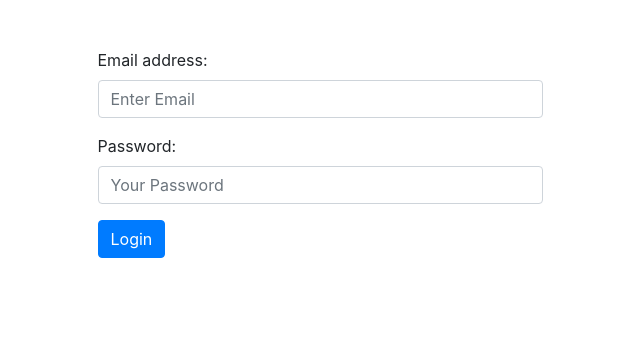
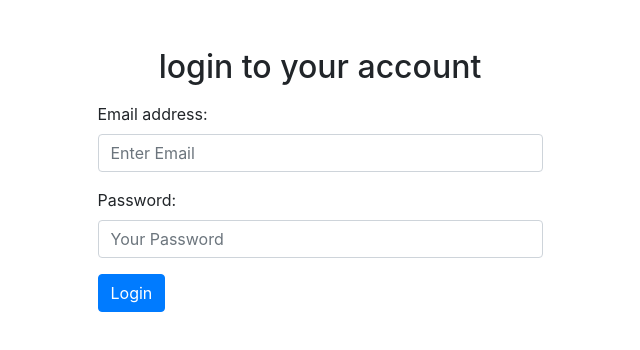
Before and after one commit to mdsatu/vue-basic-auth, a Vue app: page / in a window 1280 px wide. Shown: the top 350 px of the page, without its empty margins (320-960 px from the left). Built offline with nearby package versions, Linux system fonts and the light colour scheme.

Commit message:
setup vuex

```diff
--- a/package.json
+++ b/package.json
@@ -11,7 +11,8 @@
     "bootstrap": "^4.5.2",
     "bootstrap-vue": "^2.16.0",
     "core-js": "^3.6.5",
-    "vue": "^2.6.11"
+    "vue": "^2.6.11",
+    "vuex": "^3.5.1"
   },
   "devDependencies": {
     "@vue/cli-plugin-babel": "~4.5.0",
--- a/src/App.vue
+++ b/src/App.vue
@@ -1,16 +1,16 @@
 <template>
   <div id="app">
-    <HelloWorld/>
+    <Login/>
   </div>
 </template>
 
 <script>
-import HelloWorld from './components/HelloWorld.vue'
+import Login from './components/Login.vue'
 
 export default {
   name: 'App',
   components: {
-    HelloWorld
+    Login
   }
 }
 </script>
--- /dev/null
+++ b/src/api/back.js
@@ -0,0 +1,7 @@
+const ROOT_URL = 'http://laqs.me/api';
+
+export default {
+    login(){
+
+    }
+};
--- /dev/null
+++ b/src/components/Login.vue
@@ -0,0 +1,58 @@
+<template>
+  <b-container class="py-5">
+    <b-form>
+        <h2 class="text-center mb-3">login to your account</h2>
+      <b-row class="justify-content-center">
+        <b-col cols="5">
+          <b-form-group
+            id="input-group-1"
+            label="Email address:"
+            label-for="input-1"
+          >
+            <b-form-input
+              id="input-1"
+              v-model="form.email"
+              type="email"
+              required
+              placeholder="Enter Email"
+            ></b-form-input>
+          </b-form-group>
+
+          <b-form-group
+            id="input-group-2"
+            label="Password:"
+            label-for="input-2"
+          >
+            <b-form-input
+              id="input-2"
+              v-model="form.password"
+              type="passeord"
+              required
+              placeholder="Your Password"
+            ></b-form-input>
+          </b-form-group>
+
+          <b-button type="submit" variant="primary">Login</b-button>
+        </b-col>
+      </b-row>
+    </b-form>
+  </b-container>
+</template>
+
+<script>
+  export default {
+    data() {
+      return {
+        form: {
+          email: '',
+          password: ''
+        }
+      }
+    },
+    methods: {
+      onSubmit() {
+
+      }
+    }
+  }
+</script>
--- /dev/null
+++ b/src/store/index.js
@@ -0,0 +1,11 @@
+import Vuex from 'vuex';
+import Vue from 'vue';
+import auth from './modules/auth';
+
+Vue.use(Vuex);
+
+export default new Vuex.Store({
+    modules: {
+        auth
+    }
+});
--- /dev/null
+++ b/src/store/modules/auth.js
@@ -0,0 +1,26 @@
+// import api from '../../api/back'
+
+const state = {
+    token: null
+};
+
+const getters = {
+    isLoggedIn: state => !!state.token
+};
+
+const actions = {
+
+};
+
+const mutations = {
+    setToken: (state, token) => {
+        state.token = token;
+    }
+};
+
+export default {
+    state,
+    getters,
+    actions,
+    mutations
+};
```
Also changed, not shown: src/main.js (+6 -1 lines), 1 other file (tests, documents, lock files or other folders).
